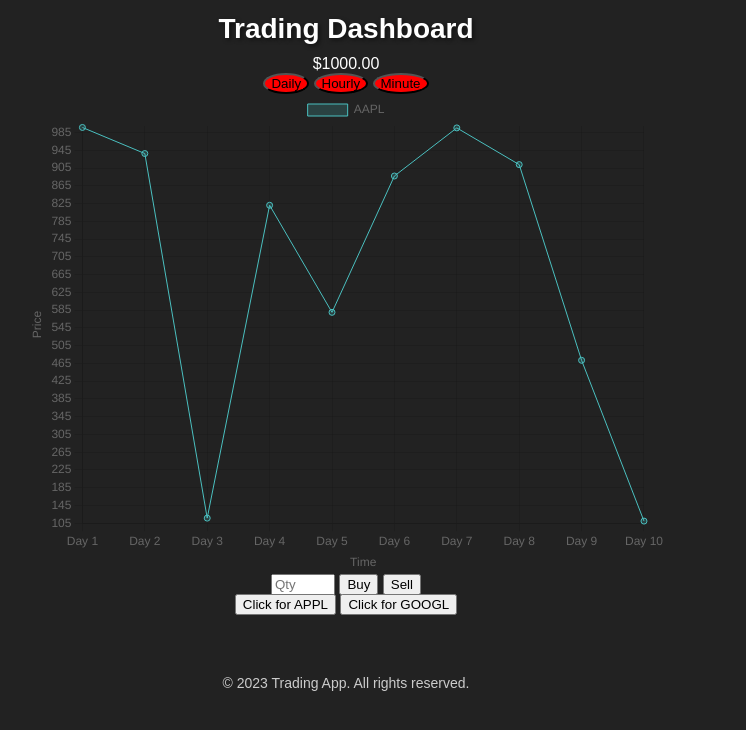
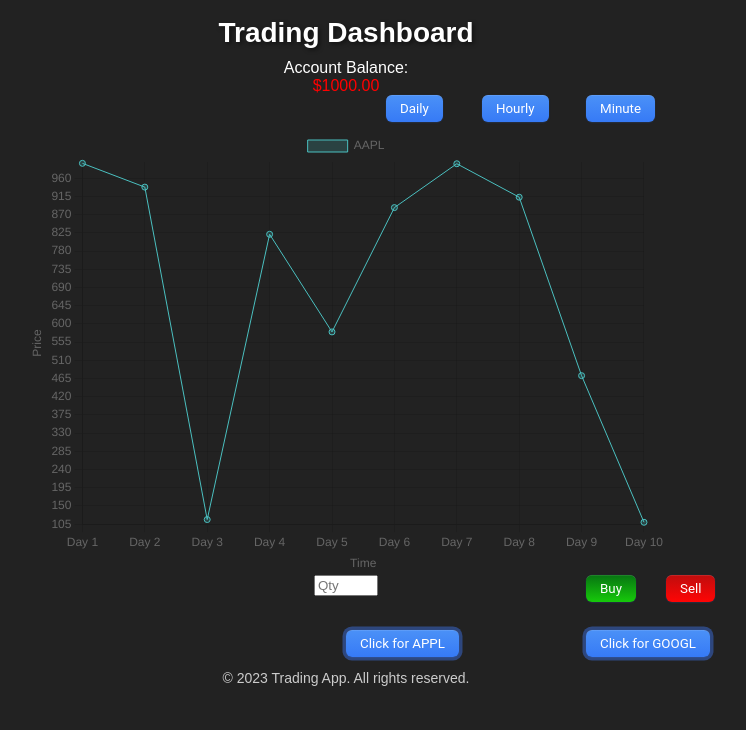
Before and after one commit to damell01/StockTradingApp, a plain HTML site: page trading.html in a window 1280 px wide. Shown: the part 110-840 px from the top of the page, without its empty margins (294-1040 px from the left). Drawn offline with nearby package versions, Linux system fonts and the light colour scheme.

Commit message:
Buy/Sell Btn Styling, Acc Balance txt added

```diff
--- a/styles.css
+++ b/styles.css
@@ -3,15 +3,7 @@ body, h1, h2, p, ul, li {
   margin: 0;
   padding: 0;
 }
-#timeframebtn{
-  background-color:red;
-  border-radius: 75%;
-  -webkit-border-radius: 75%;
-  -moz-border-radius: 75%;
-  -ms-border-radius: 75%;
-  -o-border-radius: 75%;
-  cursor:pointer;
-}
+
     .container {
       max-width: 1500px;
       margin: 0 auto;
@@ -99,6 +91,150 @@ p {
 }
 canvas{
   overflow: visible;
+  margin-top: 35px;
+}
+#timeframebtn1{
+  display: flex;
+  flex-direction: column;
+  align-items: center;
+  padding: 6px 14px;
+  font-family:  'Roboto', sans-serif;
+  border-radius: 6px;
+  border: none;
+  position: absolute;
+  left:85vh;
+  color: #fff;
+  background: linear-gradient(180deg, #4B91F7 0%, #367AF6 100%);
+   background-origin: border-box;
+  box-shadow: 0px 0.5px 1.5px rgba(54, 122, 246, 0.25), inset 0px 0.8px 0px -0.25px rgba(255, 255, 255, 0.2);
+  user-select: none;
+  -webkit-user-select: none;
+  touch-action: manipulation;
+  cursor: pointer;
+}#timeframebtn2{
+  display: flex;
+  flex-direction: column;
+  align-items: center;
+  padding: 6px 14px;
+  font-family:  'Roboto', sans-serif;
+  border-radius: 6px;
+  border: none;
+  position: absolute;
+  left:97vh;
+  color: #fff;
+  background: linear-gradient(180deg, #4B91F7 0%, #367AF6 100%);
+   background-origin: border-box;
+  box-shadow: 0px 0.5px 1.5px rgba(54, 122, 246, 0.25), inset 0px 0.8px 0px -0.25px rgba(255, 255, 255, 0.2);
+  user-select: none;
+  -webkit-user-select: none;
+  touch-action: manipulation;
+  cursor: pointer;
+}
+#timeframebtn3{
+  display: flex;
+  flex-direction: column;
+  align-items: center;
+  padding: 6px 14px;
+  font-family:  'Roboto', sans-serif;
+  border-radius: 6px;
+  border: none;
+  position: absolute;
+  left:110vh;
+  color: #fff;
+  background: linear-gradient(180deg, #4B91F7 0%, #367AF6 100%);
+   background-origin: border-box;
+  box-shadow: 0px 0.5px 1.5px rgba(54, 122, 246, 0.25), inset 0px 0.8px 0px -0.25px rgba(255, 255, 255, 0.2);
+  user-select: none;
+  -webkit-user-select: none;
+  touch-action: manipulation;
+  cursor: pointer;
+}
+#buybtn{
+
+  align-items: center;
+  padding: 6px 14px;
+  font-family:  'Roboto', sans-serif;
+  border-radius: 6px;
+  border: none;
+  position: absolute;
+  left:110vh;
+
+  color: #fff;
+  background: linear-gradient(180deg, #077412 0%, #14f704c9 100%);
+   background-origin: border-box;
+  box-shadow: 0px 0.5px 1.5px rgba(54, 122, 246, 0.25), inset 0px 0.8px 0px -0.25px rgba(255, 255, 255, 0.2);
+  user-select: none;
+  -webkit-user-select: none;
+  touch-action: manipulation;
+  cursor: pointer;
+}
+#sellbtn{
+
+  align-items: center;
+  padding: 6px 14px;
+  font-family:  'Roboto', sans-serif;
+  border-radius: 6px;
+  border: none;
+  position: absolute;
+  left:120vh;
+
+  color: #fff;
+  background: linear-gradient(180deg, #bf0d0d 0%, #ff0505 100%);
+   background-origin: border-box;
+  box-shadow: 0px 0.5px 1.5px rgba(54, 122, 246, 0.25), inset 0px 0.8px 0px -0.25px rgba(255, 255, 255, 0.2);
+  user-select: none;
+  -webkit-user-select: none;
+  touch-action: manipulation;
+  cursor: pointer;
+}
+button#googToggle{
+  display: flex;
+  flex-direction: column;
+  align-items: center;
+  padding: 6px 14px;
+  font-family:  'Roboto', sans-serif;
+  border-radius: 6px;
+  border: none;
+  position: absolute;
+  left:110vh;
+
+  color: #fff;
+  background: linear-gradient(180deg, #4B91F7 0%, #367AF6 100%);
+   background-origin: border-box;
+  box-shadow: 0px 0.5px 1.5px rgba(54, 122, 246, 0.25), inset 0px 0.8px 0px -0.25px rgba(255, 255, 255, 0.2);
+  user-select: none;
+  -webkit-user-select: none;
+  touch-action: manipulation;
+  cursor: pointer;
+}
+
+button#googToggle {
+  box-shadow: inset 0px 0.8px 0px -0.25px rgba(255, 255, 255, 0.2), 0px 0.5px 1.5px rgba(54, 122, 246, 0.25), 0px 0px 0px 3.5px rgba(58, 108, 217, 0.5);
+  outline: 0;
+}
+button#aaplToggle{
+  display: flex;
+  flex-direction: column;
+  align-items: center;
+  padding: 6px 14px;
+  font-family:  'Roboto', sans-serif;
+  border-radius: 6px;
+  border: none;
+  position: absolute;
+  left:80vh;
+  cursor: pointer;
+  color: #fff;
+  background: linear-gradient(180deg, #4B91F7 0%, #367AF6 100%);
+   background-origin: border-box;
+  box-shadow: 0px 0.5px 1.5px rgba(54, 122, 246, 0.25), inset 0px 0.8px 0px -0.25px rgba(255, 255, 255, 0.2);
+  user-select: none;
+  -webkit-user-select: none;
+  touch-action: manipulation;
+}
+
+button#aaplToggle {
+  box-shadow: inset 0px 0.8px 0px -0.25px rgba(255, 255, 255, 0.2), 0px 0.5px 1.5px rgba(54, 122, 246, 0.25), 0px 0px 0px 3.5px rgba(58, 108, 217, 0.5);
+  outline: 0;
 }
 
 .cta-button:hover {
--- a/trading.html
+++ b/trading.html
@@ -22,18 +22,19 @@
     <main>
       <section id="charts" class="section">
         <h2>Trading Dashboard</h2>
-        <div id="account-balance">$1000.00</div>
+        <div class="balancetext">Account Balance: </div>
+        <div id="account-balance" style="color:red; text-decoration: solid;">$1000.00</div>
         <div class="chart-options">
-          <button id="timeframebtn" onclick="changeChartInterval('daily')">Daily</button>
-          <button id="timeframebtn" onclick="changeChartInterval('hourly')">Hourly</button>
-          <button id="timeframebtn" onclick="changeChartInterval('minute')">Minute</button>
+          <button id="timeframebtn1" onclick="changeChartInterval('daily')">Daily</button>
+          <button id="timeframebtn2" onclick="changeChartInterval('hourly')">Hourly</button>
+          <button id="timeframebtn3" onclick="changeChartInterval('minute')">Minute</button>
         </div>
         <div class="stock-chart" id="aapl-chart-section">
           <canvas id="aapl-chart"></canvas>
           <div class="stock-actions">
             <input type="number" id="aapl-quantity" min="1" max="100" placeholder="Qty">
-            <button onclick="buyStock('AAPL')">Buy</button>
-            <button onclick="sellStock('AAPL')">Sell</button>
+            <button id="buybtn" onclick="buyStock('AAPL')">Buy</button>
+            <button id="sellbtn"onclick="sellStock('AAPL')">Sell</button>
           </div>
         </div>
         <div class="stock-chart" id="googl-chart-section" style="display: none;">
```
